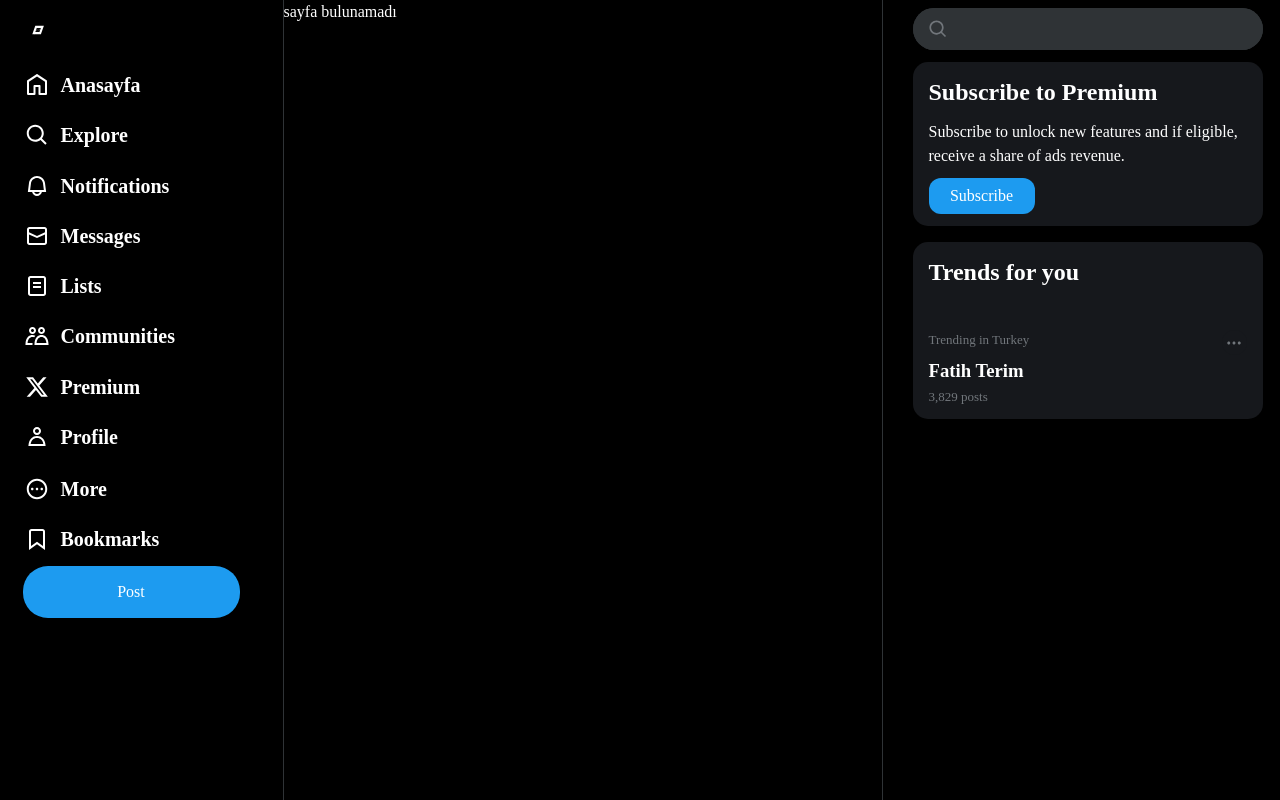
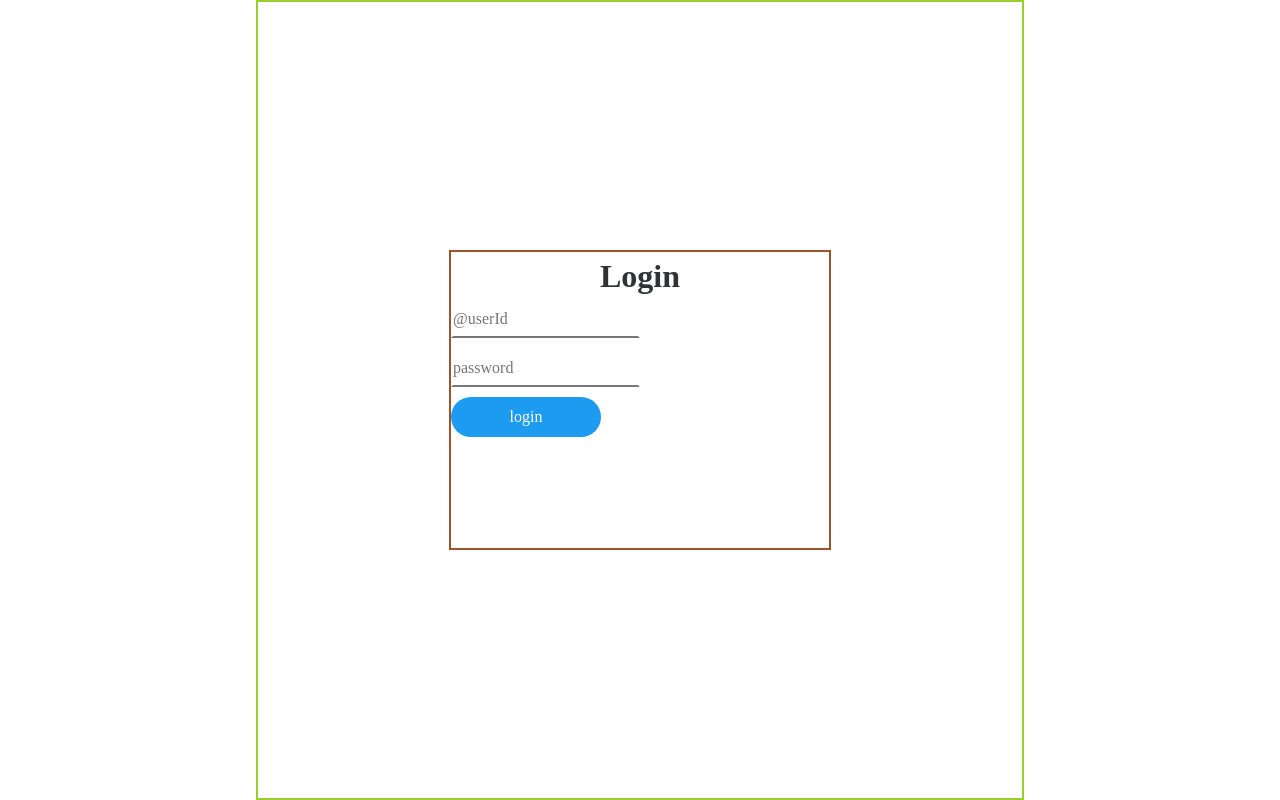
Before and after one commit to anlclk/react-x-clone, a React (Vite) app: page /login in a window 1280 px wide. Built offline with nearby package versions, Linux system fonts and the light colour scheme.

Commit message:
login page oluşturuldu.

```diff
--- a/src/assets/css/index.css
+++ b/src/assets/css/index.css
@@ -9,7 +9,7 @@
 body {
   line-height: 1.5;
   -webkit-font-smoothing: antialiased;
-  background-color: #000;
+  background-color: #fff;
   color: #fff;
 }
 img, picture, video, canvas, svg {
@@ -157,35 +157,6 @@ details[open] summary {
   border-bottom: 4px solid rgb(29, 155, 240);
   color: #fff;
 }
-/* .btnForyou {
-  height: 100%;
-  background: none;
-  color: #71767b;
-  border-top: none;
-  border-left: none;
-  border-right: none;
-  border-bottom: 4px solid #000;
-
-  cursor: pointer;
-}
-.btnFollowing {
-  height: 100%;
-  color: #71767b;
-  background-color: #000;
-  border-top: none;
-  border-left: none;
-  border-right: none;
-  border-bottom: 4px solid #000;
-  cursor: pointer;
-}
-.btnForyou:focus {
-  border-bottom: 4px solid rgb(29, 155, 240);
-  color: #fff;
-}
-.btnFollowing:focus {
-  border-bottom: 4px solid rgb(29, 155, 240);
-  color: #fff;
-} */
 .searchBar {
   position: sticky;
   top: 0;
@@ -307,3 +278,60 @@ details[open] summary {
 .btnTrend svg:hover {
   color: rgb(29, 155, 240);
 }
+.loginRegisterPage {
+  border: 2px solid yellowgreen;
+  width: 60%;
+  margin: auto;
+  height: 800px;
+  display: flex;
+  align-items: center;
+}
+.login{
+  width: 50%;
+  border: 2px solid sienna;
+  margin: 0 auto;
+  height: 300px;
+}
+.login h1 {
+  color: #2f3336;
+  text-align: center;
+}
+.loginForm {
+  display: flex;
+  flex-direction: column;
+  justify-content: center;
+}
+.loginForm input {
+  width: 50%;
+  line-height: 28px;
+  border: 2px solid transparent;
+  border-bottom-color: #777;
+  padding: .2rem 0;
+  outline: none;
+  background-color: transparent;
+  color: #0d0c22;
+  transition: .3s cubic-bezier(0.645, 0.045, 0.355, 1);
+  margin-bottom: 10px;
+}
+.loginForm input:focus, .loginForm input:hover {
+  outline: none;
+  padding: .2rem 1rem;
+  border-radius: 1rem;
+  border-color: rgb(29, 155, 240);
+}
+.loginForm input:focus::placeholder {
+  opacity: 0;
+  transition: 1s;
+}
+.btnLogin {
+  width: 150px;
+  height: 40px;
+  padding: 0 32px;
+  border-radius: 24px;
+  border: none;
+  color: #fff;
+  background-color: rgb(29, 155, 240);
+}
+.btnLogin:hover {
+  background-color: rgb(41, 147, 217);
+}
--- /dev/null
+++ b/src/pages/login/login.jsx
@@ -0,0 +1,23 @@
+export default function Login() {
+    return(
+        <div className="loginRegisterPage">
+            <div className="login">
+                <h1>Login</h1>
+                <form className="loginForm">
+                    <input required type="text" name="userId" placeholder="@userId"/>
+                    <input required type="password" name="password" placeholder="password" />
+                    <button className="btnLogin">login</button>
+                </form>
+            </div>
+            {/* <div className="register">
+                <h1>Register</h1>
+                <form>
+                    <input required name="username" type="text" placeholder="username" />
+                    <input required type="text" name="@userId" />
+                    <input required type="password" name="password" placeholder="password" />
+                    <button>kayıt ol</button>
+                </form>
+            </div> */}
+        </div>
+    );
+}
--- a/src/router/router.jsx
+++ b/src/router/router.jsx
@@ -3,33 +3,42 @@ import Home from "../pages/home/home";
 import Notification from "../pages/notifications/notifications";
 import Explore from "../pages/explore/explore";
 import Layout from "../layout/layout";
+import Login from "../pages/login/login";
 
 const routes = createBrowserRouter([
     {
-        path: '/',
-        element: <Layout />,
-        children: [
-            {
-                index: true,
-                element: <Home />
-            },
-            {
-                path: 'explore',
-                element: <Explore />
-            },
-            {
-                path: 'notification',
-                element: <Notification />
-            },
-            {
-                path: 'profile',
-                element: 'profile component'
-            },
-            {
-                path: '*',
-                element: 'sayfa bulunamadı'
-            }
-        ]
+
+        path: '/login',
+        element: <Login />
+
+        // path: '/',
+        // element: <Layout />,
+        // children: [
+        //     {
+        //         index: true,
+        //         element: <Home />
+        //     },
+        //     {
+        //         path: 'explore',
+        //         element: <Explore />
+        //     },
+        //     {
+        //         path: 'notification',
+        //         element: <Notification />
+        //     },
+        //     {
+        //         path: 'profile',
+        //         element: 'profile component'
+        //     },
+        //     {
+        //         path: 'login',
+        //         element: <Login />
+        //     },
+        //     {
+        //         path: '*',
+        //         element: 'sayfa bulunamadı'
+        //     }
+        // ]
     },
 
 ])
```
